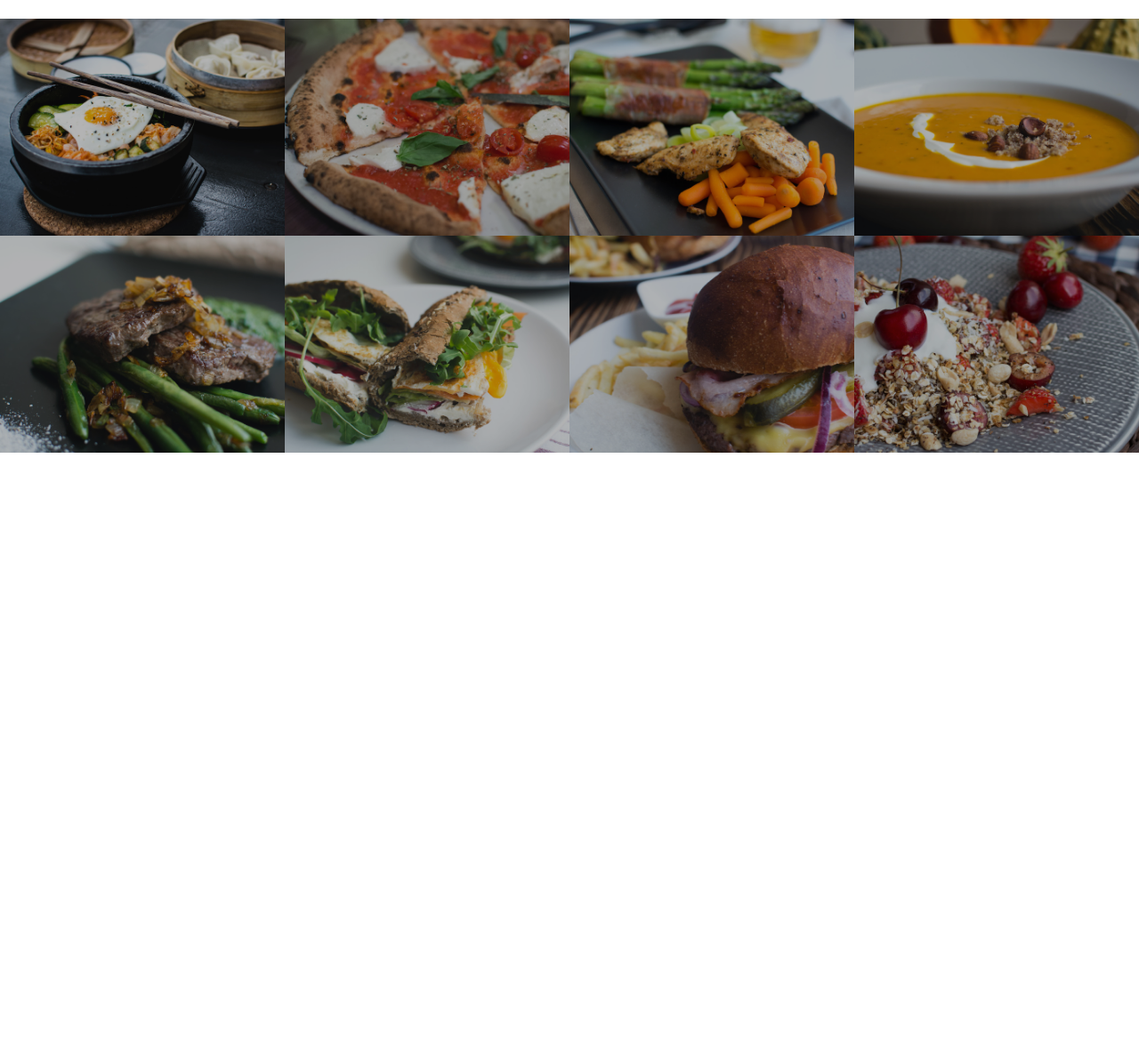
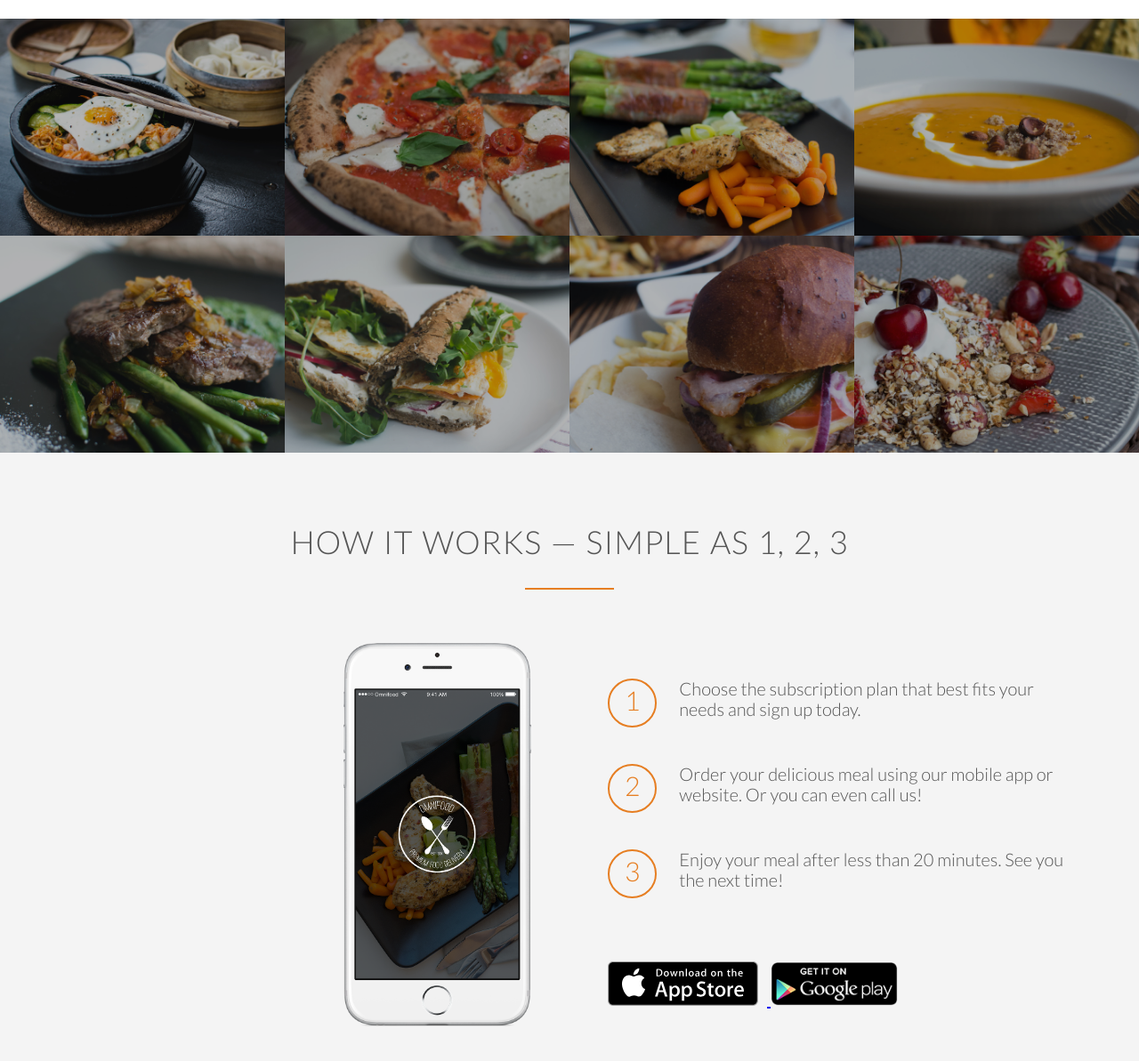
Before and after one commit to NikasDeveloper/omnifood, a plain HTML site: page index.html in a window 1280 px wide. Shown: the part 1504-2697 px from the top of the page at 89% size. Before the commit the page ends 2013 px from the top, so only its background shows below. Drawn offline with Linux system fonts and the light colour scheme; files whose address does not match are found by name.

Commit message:
Added Steps Section

```diff
--- a/index.html
+++ b/index.html
@@ -79,7 +79,7 @@
       </div>
     </section>
     <section class="meals">
-      <ul class="meals-showcase">
+      <ul class="meals-showcase clearfix">
         <li>
           <figure class="meal-photo">
             <img src="resources/img/1.jpg" alt="Korean bibimbap with egg and vegetables">
@@ -101,7 +101,7 @@
           </figure>
         </li>
       </ul>
-      <ul class="meals-showcase">
+      <ul class="meals-showcase clearfix">
         <li>
           <figure class="meal-photo">
             <img src="resources/img/5.jpg" alt="Paleo beef steak with vegetables">
@@ -124,7 +124,44 @@
         </li>
       </ul>
     </section>
+    <section class="steps">
+      <div class="row">
+        <h2>How it works &mdash; Simple as 1, 2, 3</h2>
+        <div class="row">
+          <div class="col span-1-of-2 steps-box">
+            <img src="resources/img/app-iPhone.png" alt="iPhone" class="app-screen">
+          </div>
+          <div class="col span-1-of-2 steps-box">
+            <div class="works-step">
+              <div>1</div>
+              <p>
+                Choose the subscription plan that best fits your needs and sign
+                up today.
+              </p>
+            </div>
+            <div class="works-step">
+              <div>2</div>
+              <p>
+                Order your delicious meal using our mobile app or website.
+                Or you can even call us!
+              </p>
+            </div>
+            <div class="works-step">
+              <div>3</div>
+              <p>
+                Enjoy your meal after less than 20 minutes.
+                See you the next time!
+              </p>
+            </div>
+            <a href="#" class="btn-app">
+              <img src="resources/img/download-app.svg" alt="Apple Store">
+            </a>
+            <a href="#" class="btn-app">
+              <img src="resources/img/download-app-android.png" alt="Play Store">
+            </a>
+          </div>
+        </div>
+      </div>
+    </section>
   </body>
 </html>
-
-<!-- TEST ERROR  -->
--- a/resources/css/styles.css
+++ b/resources/css/styles.css
@@ -21,6 +21,18 @@ html{
   font-weight: 300;
   font-size: 20px;
   text-rendering: optimizeLegibility;
+}
+
+.clearfix{
+  zoom:1;
+}
+
+.clearfix::after{
+  content: '.';
+  clear: both;
+  display: block;
+  height: 0;
+  visibility: hidden;
 }
 
 /*
@@ -244,3 +256,54 @@ header{
   transform: scale(1.03);
   opacity: 1;
 }
+
+/*
+  SECTION - STEPS
+*/
+
+.steps{
+  background-color: #f4f4f4;
+}
+
+.steps-box:first-child{
+  text-align: right;
+  padding-right: 3%;
+  margin-top: 30px;
+}
+
+.steps-box:last-child{
+  padding-left: 3%;
+  margin-top: 70px;
+}
+
+.app-screen{
+  width: 40%;
+}
+
+.works-step{
+  margin-bottom: 50px;
+}
+
+.works-step:last-of-type{
+  margin-bottom: 80px;
+}
+
+.works-step > div{
+  display: inline-block;
+  color: #e67e22;
+  border: 2px solid #e67e22;
+  border-radius: 50%;
+  height: 55px;
+  width: 55px;
+  text-align: center;
+  padding: 5px;
+  float: left;
+  font-size: 150%;
+  margin-right: 25px;
+}
+
+.btn-app > img{
+  height: 50px;
+  width: auto;
+  margin-right: 10px;
+}
```
